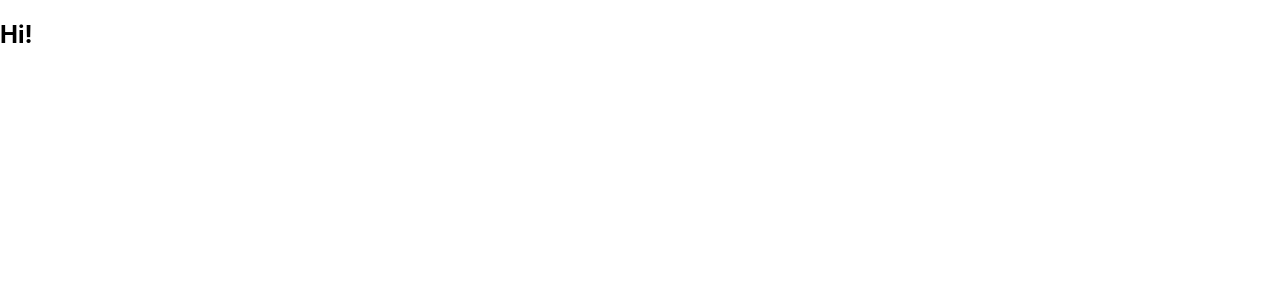
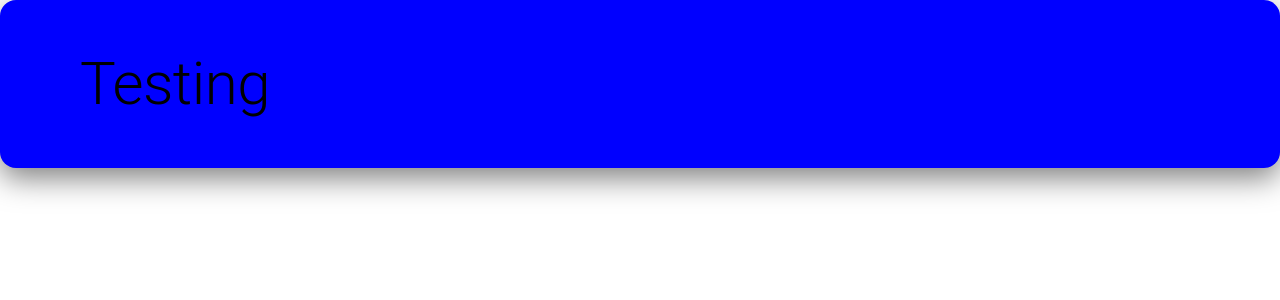
Before and after one commit to dSandley20/react-portfolio, a React (Create React App) app: page /kitchen-sink in a window 1280 px wide. Shown: the top 300 px of the page. Built offline with nearby package versions, Linux system fonts and the light colour scheme.

Commit message:
testing out  / creating new components

```diff
--- a/src/routes/KitchenSink.jsx
+++ b/src/routes/KitchenSink.jsx
@@ -1,7 +1,101 @@
-export default function KitchenSink(){
+import { AppBar, Box, Menu, MenuItem, Typography } from '@mui/material';
+import Toolbar from '@mui/material/Toolbar';
+import IconButton from '@mui/material/IconButton';
+import MenuIcon from '@mui/icons-material/Menu';
+import React, { useState } from 'react';
+import { useNavigate } from "react-router-dom";
+import { motion } from 'framer-motion';
+
+export default function KitchenSink() {
+
+    const navigate = useNavigate()
+    const [anchorEl, setAnchorEl] = useState(null);
+    const [currentPage, setCurrentPage] = useState("Portfolio")
+    const open = Boolean(anchorEl);
+    const handleClick = (event) => {
+        setAnchorEl(event.currentTarget);
+    };
+    const handleClose = () => {
+        setAnchorEl(null);
+
+    };
+
+    const changeText = (page) => {
+        setCurrentPage(page);
+        //All to lowercase to make url cleaner
+        navigate(`../${page.toLowerCase()}`, {replace : true})
+    }
+
+    //card properties
+    const mainCardStyle = {padding : "3rem 5rem",borderRadius: '1rem' , backgroundColor: 'blue', boxShadow: '0px 10px 30px rgb(0,0,0,0.5)'}
+    const cardTextStyle = {paddingTop : "1rem", lineHeight: "150% "}
+    const [isOpen, setIsOpen] = useState(false)
+
     return (
-        <div>
-            <h2>Hi!</h2>
-        </div>
+        <>
+            {/* <Box>
+                <AppBar position="static" color="accent">
+                    <Toolbar>
+                        <IconButton
+                            size="large"
+                            edge="start"
+                            color="inherit"
+                            aria-label="menu"
+                            sx={{ mr: 2 }}
+                            onClick={handleClick}
+                        >
+                            <MenuIcon />
+                        </IconButton>
+                        <Typography color="highlight">
+                            {currentPage}
+                        </Typography>
+                        <Menu
+                            id="basic-menu"
+                            anchorEl={anchorEl}
+                            open={open}
+                            onClose={handleClose}
+                            color="white"
+                            MenuListProps={{
+                                'aria-labelledby': 'basic-button',
+                            }}>
+                            <MenuItem onClick={() => {
+                                handleClose()
+                                changeText("Portfolio")
+                            }}>
+                                Portfolio
+                            </MenuItem>
+                            <MenuItem onClick={() => {
+                                handleClose()
+                                changeText("Blogs")
+                            }}>
+                                Blogs
+                            </MenuItem>
+                            <MenuItem onClick={() => {
+                                handleClose()
+                                changeText("Projects")
+                            }}>
+                                Projects
+                            </MenuItem>
+                        </Menu>
+                    </Toolbar>
+                </AppBar>
+            </Box> */}
+
+            <Box color="accent">
+                <Box transition={{layout : {duration : .5}}}
+                    layout={true}
+                    component={motion.div}
+                    sx={mainCardStyle}
+                    onClick={() => setIsOpen(!isOpen)}
+                    >
+                    <Typography layout={"position"} variant='h2' component={motion.h2}>Testing</Typography>
+                        {isOpen && (
+                            <Box initial={{opacity: 0}} animate={{opacity: 1}} component={motion.div} transition={{duration: 1}} sx={cardTextStyle}>
+                            <p>Lorem ipsum dolor sit amet consectetur adipisicing elit. Reiciendis, tempora!</p>
+                            </Box>
+                        )}
+                </Box>
+            </Box>
+        </>
     )
 }
```
